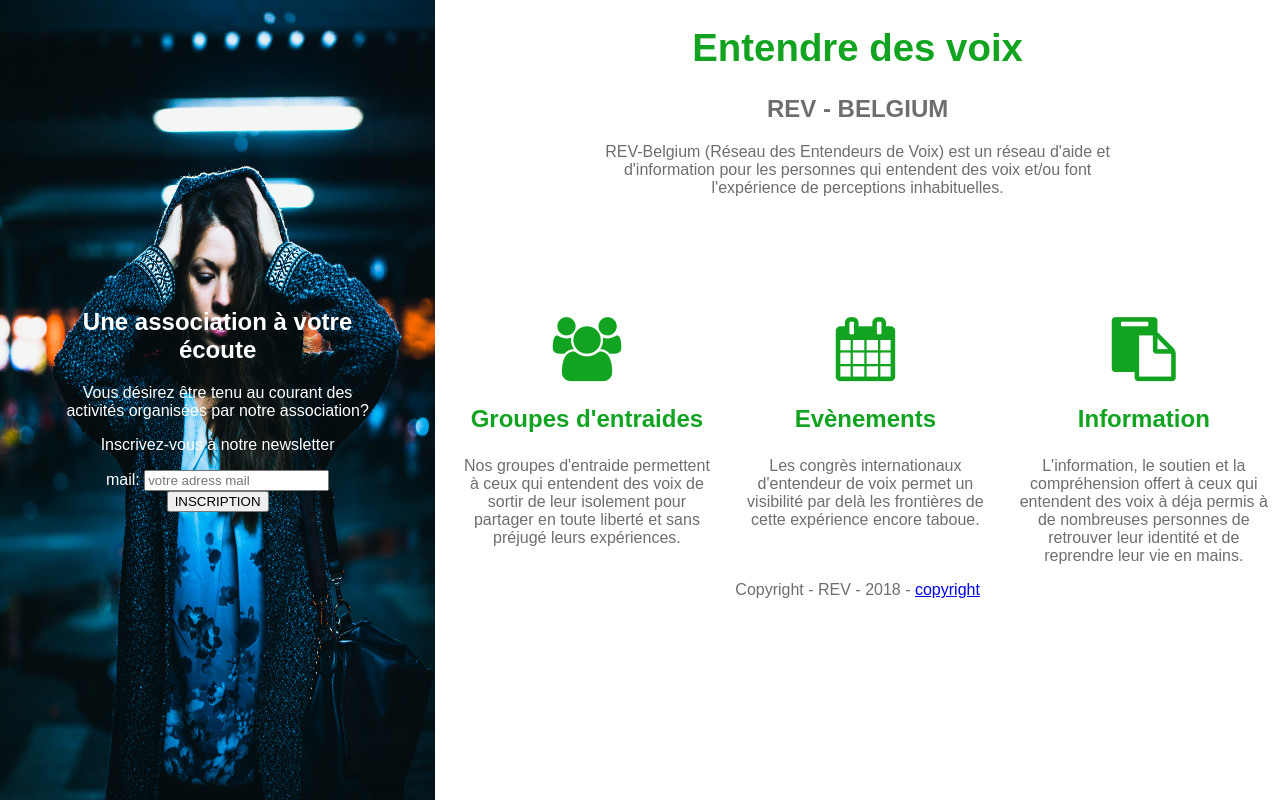
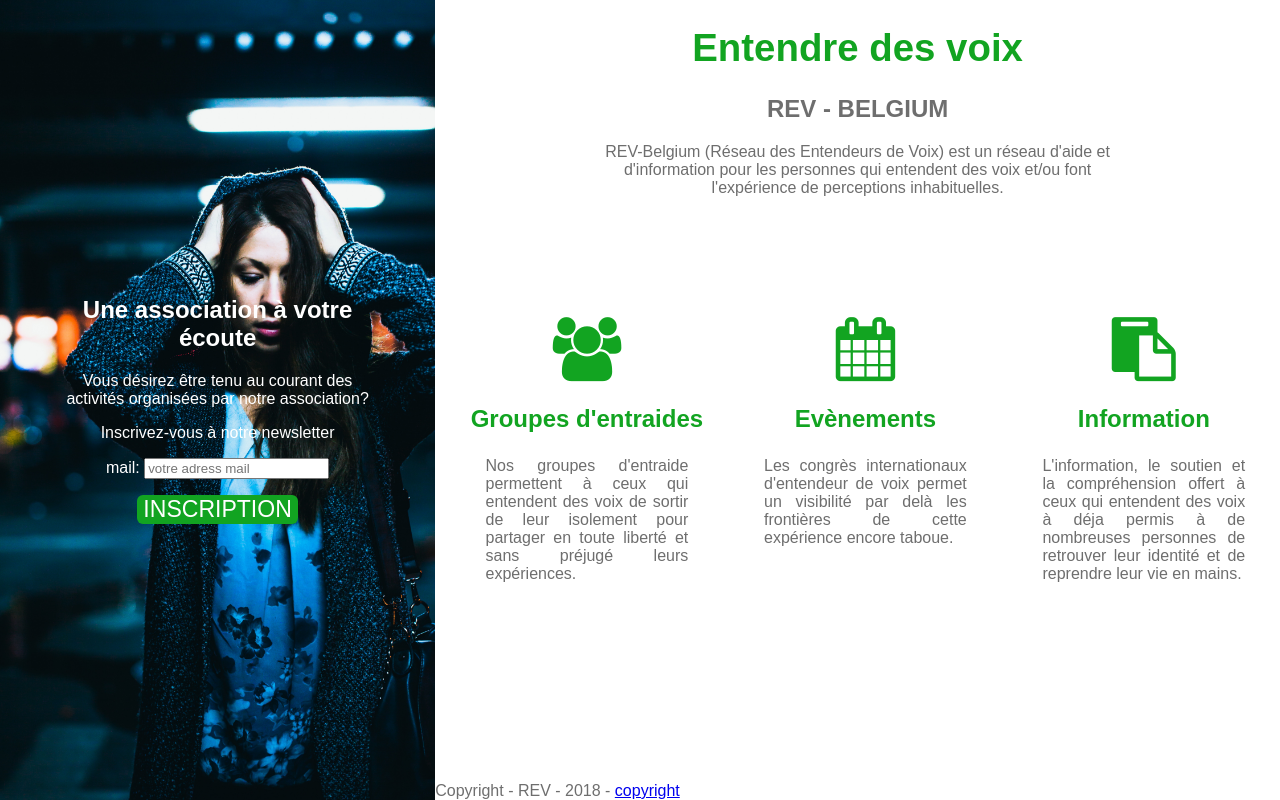
Before and after one commit to Ezaaii/filrouge-rev-belgium, a PHP site: page / in a window 1280 px wide. Run offline with PHP 8.4, Linux system fonts and the light colour scheme.

Commit message:
copyright et button vert

```diff
--- a/Phase 2 - Design de la solution one-pager V2/onepage_v2/style.css
+++ b/Phase 2 - Design de la solution one-pager V2/onepage_v2/style.css
@@ -7,17 +7,28 @@ body{
   float: left;
   width: 34%;
   height: 100vh;
-  background-image: url("bleu.jpg");
+  background-image: url("image/bleu.jpg");
   background-size: 100% 100%;
   display: flex;
   flex-direction: column;
   justify-content: center;
+  background-size: cover;
 }
 .un .centré , .un p{
   color:#FFFFFF;
 
 }
-
+input[type=submit] {
+  background-color: #12a421;
+  border-radius: 6px;
+  border: 0;
+  color: white;
+  font-size: 1.44em;
+  display: block;
+  margin: 0 auto;
+      margin-top: 0px;
+  margin-top: 5%;
+}
 .deux{
   float: right;
   width: 66%;
@@ -50,6 +61,11 @@ body{
   text-align: center;
   margin-left: 25px;
 }
+.block p{
+  margin-left: 10%;
+  margin-right: 10%;
+  text-align: justify;
+}
 .block h3 {
   color: #12a421;
   font-size: 1.5em;
@@ -58,13 +74,19 @@ body{
   font-size: 4em;
   color: #12a421;
 }
+.copyright{
+  bottom: 0;
+  position: absolute;
+  display: block;
+  margin: 0 auto;
+}
 @media screen and (max-width: 640px) {
 
   .un {
     float: left;
     width: 100%;
     height: 100vh;
-    background-image: url("bleu.jpg");
+    background-image: url("image/bleu.jpg");
     background-size: 100% 100%;
     display: flex;
     flex-direction: column;
@@ -75,5 +97,6 @@ body{
   }
   .block{
     width: 100%;
+    margin: 0;
   }
 }
```
